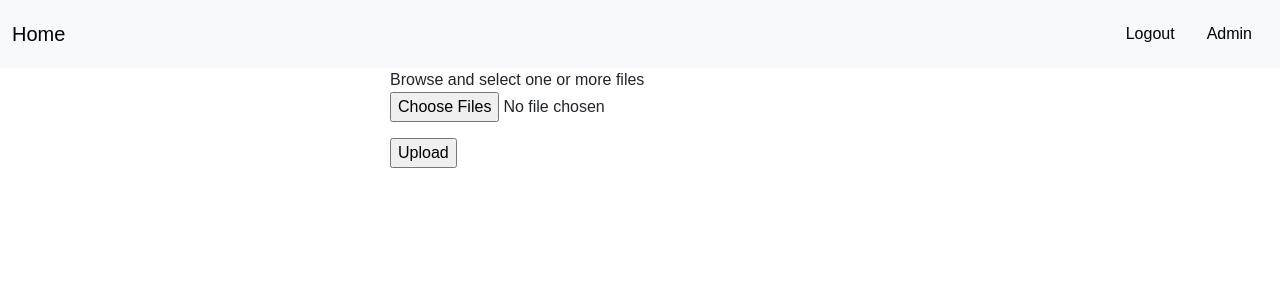
After one commit to brandonahart/test-bench, a Django app: page /timer/multi_upload/ in a window 1280 px wide. The commit adds this page. Shown: the top 300 px of the page. Run offline with Django 4.2, Linux system fonts and the light colour scheme; a user stored in the database is signed in; parts of the project's set-up code (start-up, migrations or seed data) failed here and were passed over.

Commit message:
Added multi file upload to aws

```diff
--- a/bah/src/application/apps/timer/forms.py
+++ b/bah/src/application/apps/timer/forms.py
@@ -13,3 +13,6 @@ def validate_file_extension(value):
 class UploadFileForm(forms.Form):
     file = forms.FileField(validators=[validate_file_extension])
     location = forms.ChoiceField(choices=(('DIRECTORY', 'Upload to Current Directory'), ('SQLITE', 'Upload to SQLite'), ('MONGO', 'Upload to MongoDB'), ('S3', 'Upload to Amazon S3')))
+
+class UploadMultiFileForm(forms.Form):
+    files = forms.FileField(widget=forms.ClearableFileInput(attrs={'allow_multiple_selected': True}))
--- a/bah/src/application/apps/timer/urls.py
+++ b/bah/src/application/apps/timer/urls.py
@@ -6,7 +6,7 @@ app_name = 'timer'
 urlpatterns = [
     path("", views.index, name="index"),
     path('upload/', views.upload_file, name='upload_file'),
+    path('multi_upload/', views.upload_multiple_files, name='upload_multiple_files'),
     path('files/', views.file_list, name='file_list'),
     path('csv-table/', views.csv_table_view, name='csv_table_view'),
-
 ]
--- a/bah/src/application/apps/timer/views.py
+++ b/bah/src/application/apps/timer/views.py
@@ -1,3 +1,4 @@
+from concurrent.futures import ThreadPoolExecutor
 import csv
 import time
 import sqlite3
@@ -5,14 +6,14 @@ import psutil
 import boto3
 from datetime import datetime, timezone
 from django.core.paginator import Paginator
-from django.shortcuts import render, redirect
+from botocore.exceptions import NoCredentialsError
+from django.shortcuts import render, redirect, HttpResponse
 from django.conf import settings
 from .models import Upload
-from .forms import UploadFileForm
+from .forms import UploadFileForm, UploadMultiFileForm
 from pymongo import MongoClient
 
 from django.contrib.auth.decorators import login_required
-
 
 
 # Home page index view function
@@ -70,6 +71,47 @@ def upload_file(request):
     return render(request, 'upload.html', {'form': form})
 
 
+#Handles multiple file upload
+@login_required(login_url='login')
+def upload_multiple_files(request):
+    if request.method == 'POST':
+        form = UploadMultiFileForm(request.POST, request.FILES)
+        files = request.FILES.getlist('files')
+        s3 = boto3.client('s3',aws_access_key_id=settings.PUBLIC_KEY, aws_secret_access_key=settings.PRIVATE_KEY)
+        bucket_name = 'bahbucket'
+
+        try:
+            uploaded_files = []
+            futures = []
+
+            with ThreadPoolExecutor(max_workers=3) as executor:
+                for file in files:
+                    key = 'uploads/' + file.name  # Key under which the file will be stored in the bucket
+
+                    future = executor.submit(
+                        s3.upload_file,
+                        file.temporary_file_path(),
+                        bucket_name,
+                        key
+                    )
+                    futures.append(future)
+
+                # Wait for all futures to complete
+                for future in futures:
+                    future.result()
+
+                    # Generate the file URL using Transfer Acceleration
+                    file_url = f"https://{bucket_name}.s3-accelerate.amazonaws.com/{key}"
+                    uploaded_files.append({'name': file.name, 'url': file_url})
+
+            return HttpResponse('Files were uploaded successfully')
+        except NoCredentialsError:
+            return HttpResponse('AWS credentials not found. Please configure AWS CLI.')
+    else:
+        form = UploadMultiFileForm()
+    return render(request, 'multi_upload.html', {'form': form})
+
+
 # View function to display file stats table
 @login_required(login_url='login')
 def file_list(request):
@@ -77,12 +119,11 @@ def file_list(request):
     return render(request, 'file_list.html', {'files': files})
 
 
+# View function to display contents of specific file in pages
 def csv_table_view(request):
     # Connect to the SQLite database
     connection = sqlite3.connect('../../data/SportsDB.db')
     cursor = connection.cursor()
-
-    # Specify the table name
     table_name = 'sports'
 
     # Fetch the column names from the SQLite table
@@ -92,7 +133,6 @@ def csv_table_view(request):
 
     # Get the current page number from the request's GET parameters
     page_number = request.GET.get('page')
-
     # Set the number of rows to display per page
     rows_per_page = 10
 
@@ -130,7 +170,6 @@ def handle_file_to_directory(f):
             destination.write(chunk)
     return header
 
-
 #Helper function to stream file into mongodb
 def handle_file_to_mongo(f):
     client = MongoClient(settings.MONGODB_HOST, settings.MONGODB_PORT)
@@ -154,7 +193,6 @@ def handle_file_to_mongo(f):
         collection.insert_many(documents)
     client.close()
     return header
-
 
 #Helper function to stream file into sqlite
 def handle_file_to_sql(f):
@@ -186,7 +224,7 @@ def handle_file_to_sql(f):
     connection.close()
     return header
 
-
+#Helper function to stream file into s3
 def handle_file_to_s3(f):
     print(type(f))
 
--- /dev/null
+++ b/bah/src/application/templates/multi_upload.html
@@ -0,0 +1,21 @@
+{% extends "base.html" %}
+
+{% block content %}
+<div style="width: 500px; margin: auto;">
+	<fieldset name="Multiple Files Upload">
+		{% if msg %} {% autoescape off %} {{ msg }} {% endautoescape %} {% endif %}
+	<form method="POST" action="" enctype="multipart/form-data">
+		{% csrf_token %}
+		<dl>
+		<p>
+			<label>Browse and select one or more files</label>&nbsp;&nbsp;
+				<input type="file" name="files" autocomplete="off" required multiple>
+		</p>
+			</dl>
+		<p>
+			<input type="submit" value="Upload">
+		</p>
+	</form>
+	</fieldset>
+</div>
+{% endblock %}
--- a/bah/src/application/templates/timer_index.html
+++ b/bah/src/application/templates/timer_index.html
@@ -5,7 +5,7 @@
 
 <ul>
     <li><a href="/timer/upload/">Upload One File</a></li>
-    <li><a href="">Upload Multiple Files</a></li>
+    <li><a href="/timer/multi_upload/">Upload Multiple Files</a></li>
     <li><a href="/timer/files/">Check Uploaded Files Stats</a></li>
 </ul>
 {% endblock %}
```
Also changed, not shown: bah/src/application/db.sqlite3.
